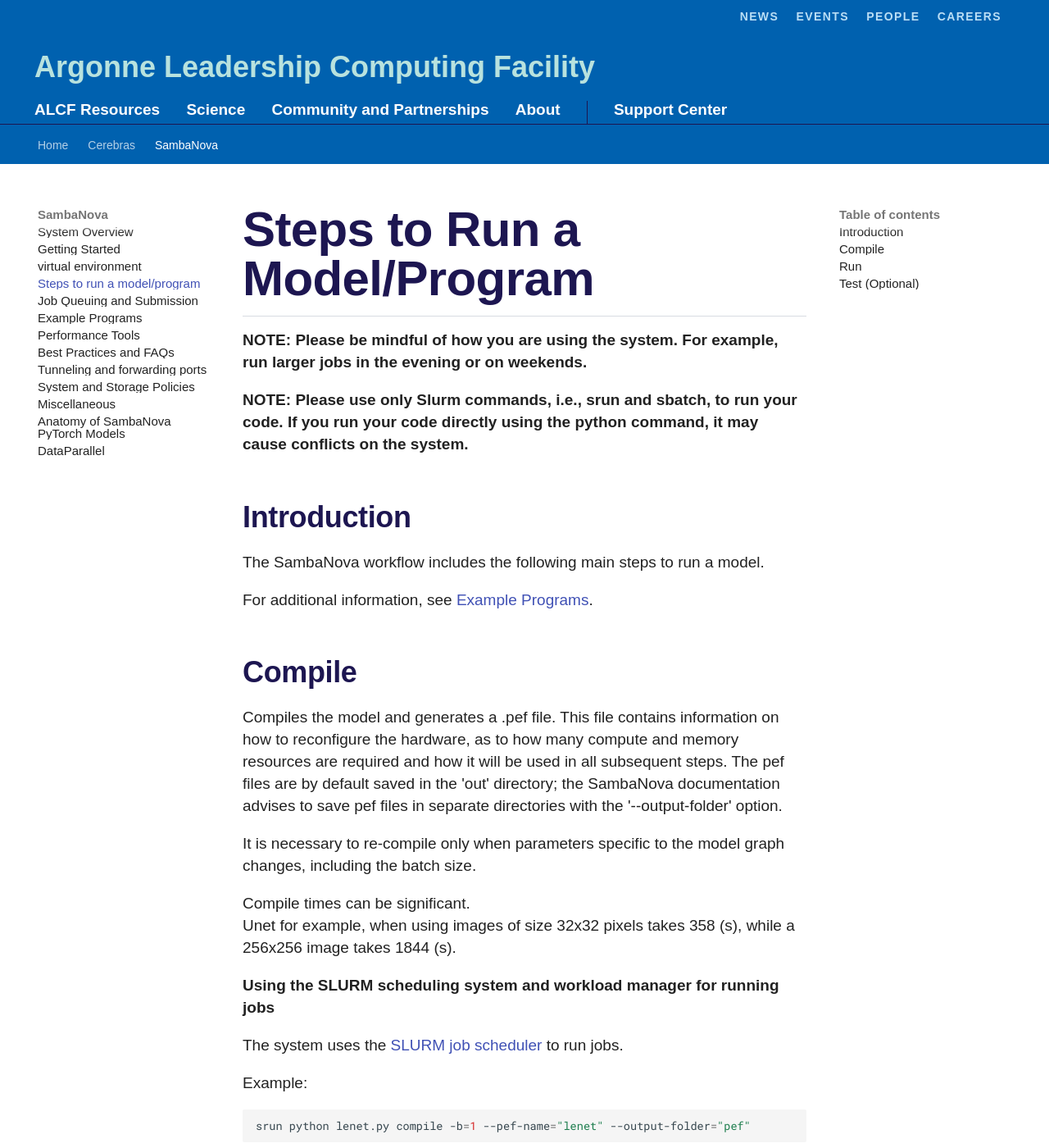
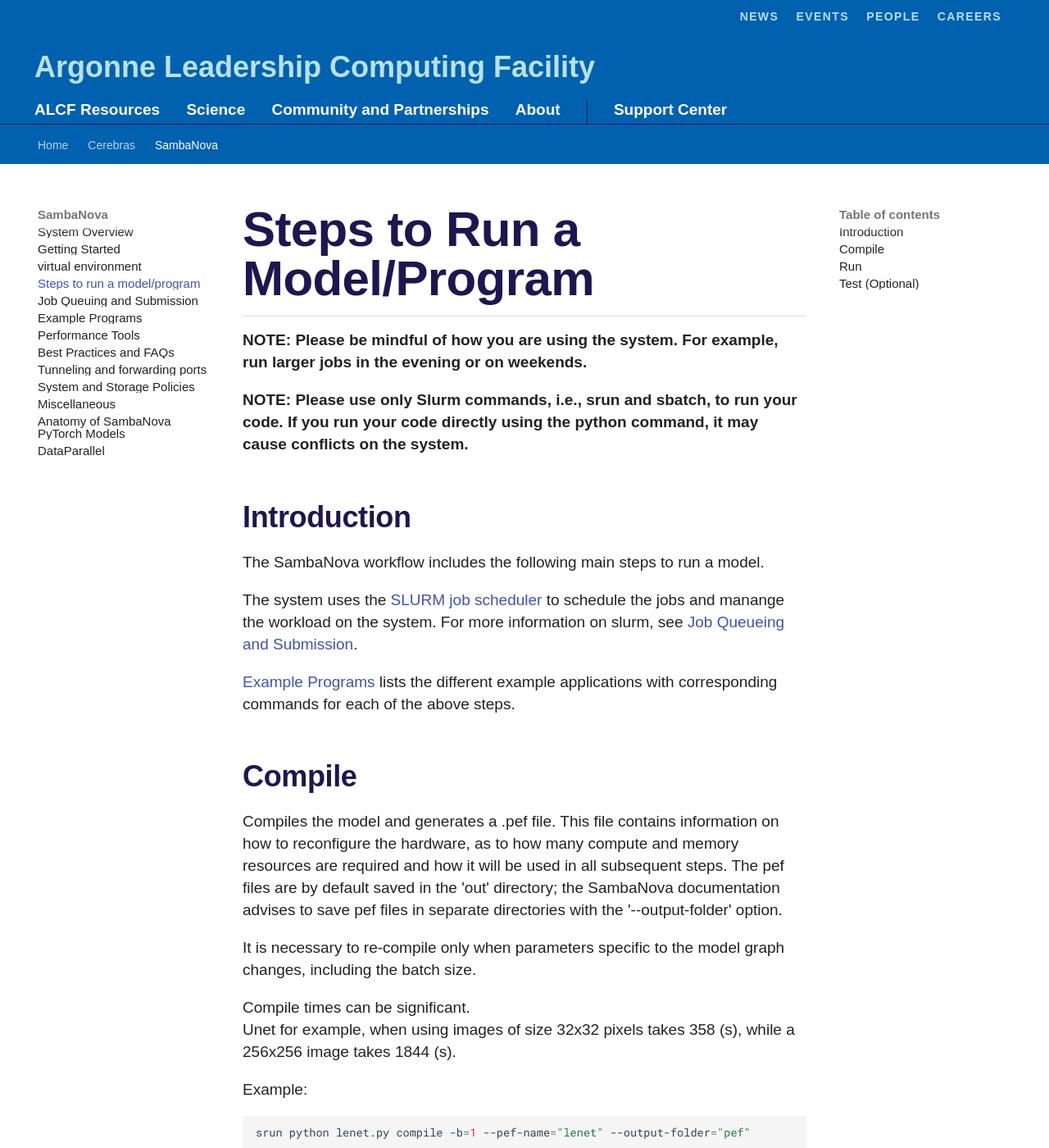
Before and after one commit to argonne-lcf/ai-testbed-userdocs, an MkDocs documentation site: the page built from docs/sambanova/Steps-to-run-a-model-or-program.md, in a window 1280 px wide and 1400 px high. Shown: the whole window at 82% size. Built offline with MkDocs 1.6.1 and Material for MkDocs 9.7.7, drawn with Linux system fonts in a browser that asks for light colours; some web fonts are replaced; comment, search, counter and statistics services are not loaded; some of the changed text lies outside the part shown.

Commit message:
Update Steps-to-run-a-model-or-program.md

````diff
--- a/docs/sambanova/Steps-to-run-a-model-or-program.md
+++ b/docs/sambanova/Steps-to-run-a-model-or-program.md
@@ -11,7 +11,10 @@
 
 The SambaNova workflow includes the following main steps to run a model.
 
-For additional information, see [Example Programs](Example-Programs.md).
+The system uses the [SLURM job
+scheduler](https://slurm.schedmd.com/quickstart.html) to schedule the jobs and manange the workload on the system. For more information on slurm, see [Job Queueing and Submission](Job-Queuing-and-Submission.md).
+
+[Example Programs](Example-Programs.md) lists the different example applications with corresponding commands for each of the above steps.
 
 ## Compile
 
@@ -27,12 +30,6 @@
 
 Compile times can be significant.
 Unet for example, when using images of size 32x32 pixels takes 358 (s), while a 256x256 image takes 1844 (s).
-
-**Using the SLURM scheduling system and workload manager for running
-jobs**
-
-The system uses the [SLURM job
-scheduler](https://slurm.schedmd.com/quickstart.html) to run jobs.
 
 Example:
 
@@ -70,5 +67,3 @@
 ```bash
 srun python lenet.py test --pef="pef/lenet/lenet.pef"
 ```
-
-For an example of the compile, test and run workflow, see [Job Queueing and Submission](Job-Queuing-and-Submission.md)
````
